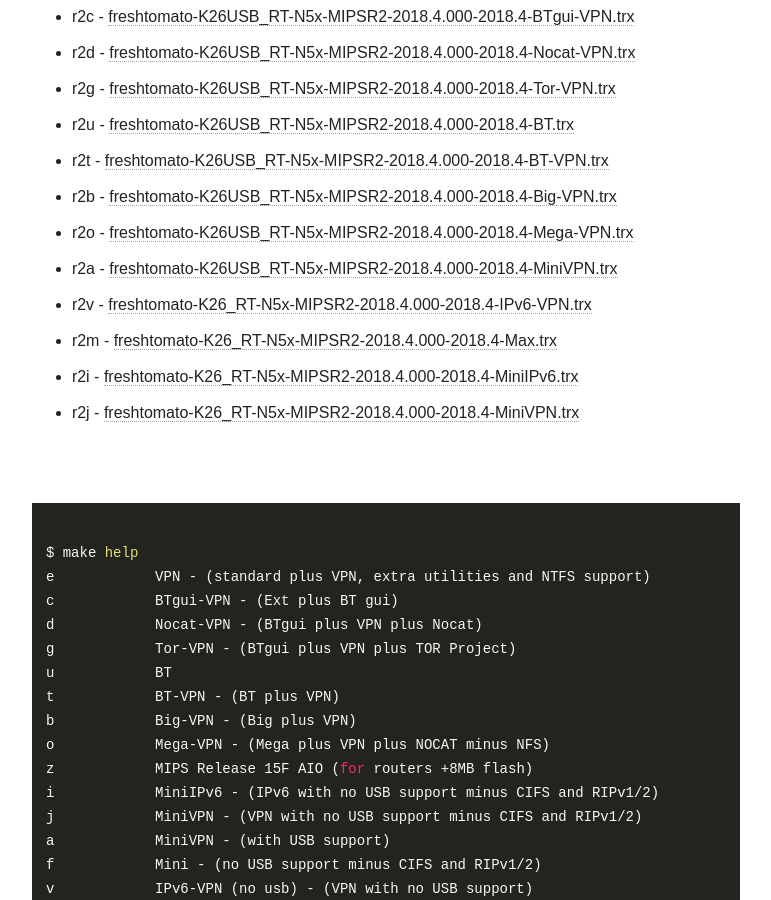
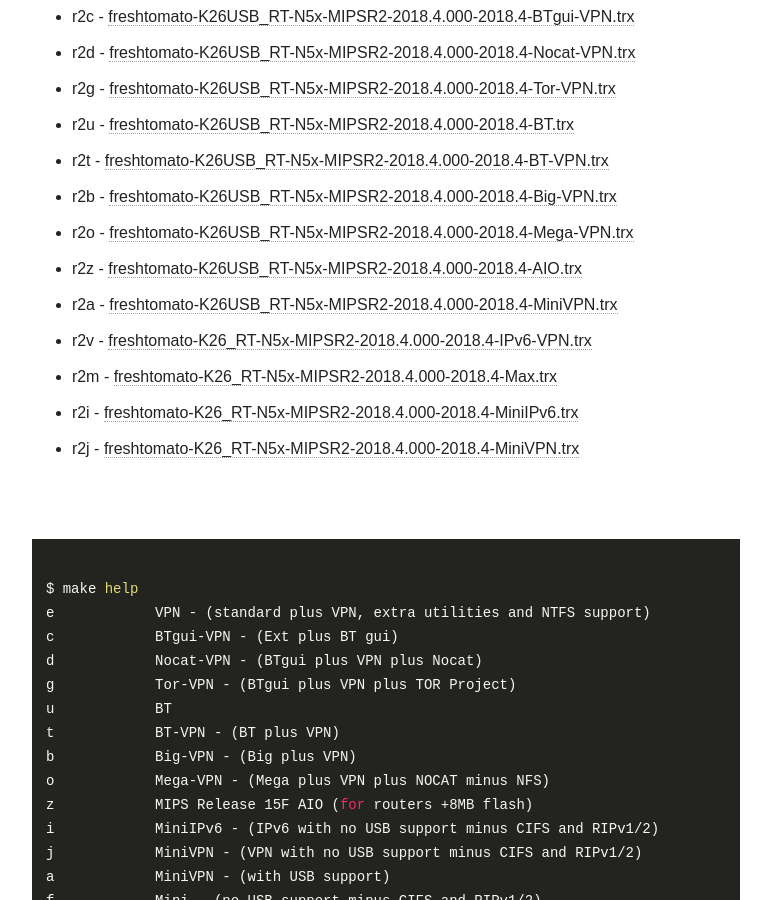
Before and after one commit to oglopss/freshtomato-mips-ci-jekyll, a Jekyll site: the page built from index.html, in a window 1280 px wide and 900 px high, scrolled down 667 px. Shown: the whole window, without its empty margins (254-1025 px from the left). Built offline with Jekyll 4.4.1, drawn with Linux system fonts in a browser that asks for light colours; nearby versions of some CDN libraries.

Commit message:
Travis build 39 r2z pushed to gh-pages

```diff
--- a/_data/ss.yml
+++ b/_data/ss.yml
@@ -13,3 +13,4 @@
   - 0013 r2i freshtomato-K26_RT-N5x-MIPSR2-2018.4.000-2018.4-MiniIPv6.trx
   - 0012 r2m freshtomato-K26_RT-N5x-MIPSR2-2018.4.000-2018.4-Max.trx
   - 0014 r2j freshtomato-K26_RT-N5x-MIPSR2-2018.4.000-2018.4-MiniVPN.trx
+  - 0009 r2z freshtomato-K26USB_RT-N5x-MIPSR2-2018.4.000-2018.4-AIO.trx
```
Also changed, not shown: 1 other file.
